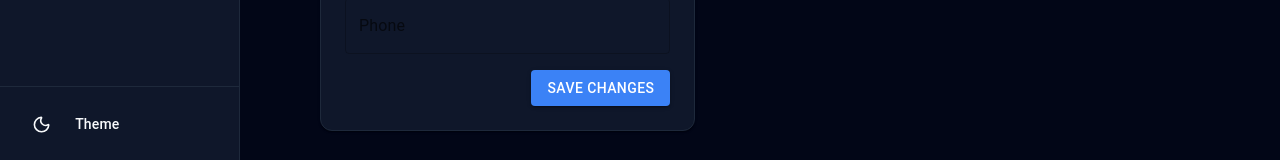
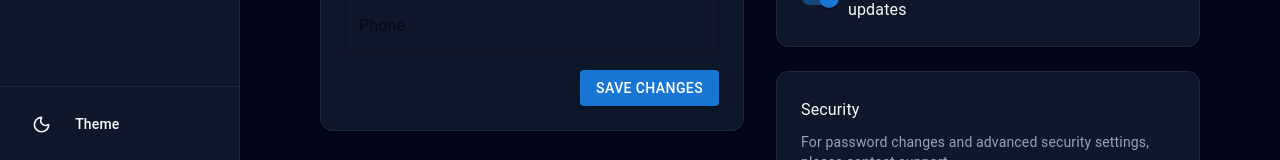
Before and after one commit to Ganderlu/rolfsq, a Next.js app: page /dashboard/settings in a window 1280 px wide. Shown: the part 590-750 px from the top of the page. Built offline with nearby package versions, Linux system fonts and the light colour scheme; no server answers.

Commit message:
worked on referrah

```diff
--- a/src/app/dashboard/referrals/page.tsx
+++ b/src/app/dashboard/referrals/page.tsx
@@ -183,7 +183,7 @@ export default function ReferralsPage() {
       </Paper>
 
       <Grid container spacing={3} sx={{ mb: 4 }}>
-        <Grid item xs={12} md={4}>
+        <Grid size={{ xs: 12, md: 4 }}>
           <Card
             sx={{
               bgcolor: "var(--card)",
@@ -206,7 +206,7 @@ export default function ReferralsPage() {
             </CardContent>
           </Card>
         </Grid>
-        <Grid item xs={12} md={4}>
+        <Grid size={{ xs: 12, md: 4 }}>
           <Card
             sx={{
               bgcolor: "var(--card)",
@@ -229,7 +229,7 @@ export default function ReferralsPage() {
             </CardContent>
           </Card>
         </Grid>
-        <Grid item xs={12} md={4}>
+        <Grid size={{ xs: 12, md: 4 }}>
           <Card
             sx={{
               bgcolor: "var(--card)",
--- a/src/app/dashboard/settings/page.tsx
+++ b/src/app/dashboard/settings/page.tsx
@@ -16,6 +16,7 @@ import {
   Switch,
 } from "@mui/material";
 import { useEffect, useState } from "react";
+import type { ChangeEvent } from "react";
 import { useAuth } from "@/context/AuthContext";
 import { doc, onSnapshot, updateDoc } from "firebase/firestore";
 import { db } from "@/app/firebase/firebaseClient";
@@ -122,7 +123,7 @@ export default function SettingsPage() {
   };
 
   const handleNotificationToggle = async (
-    event: React.ChangeEvent<HTMLInputElement>,
+    event: ChangeEvent<HTMLInputElement>,
   ) => {
     const checked = event.target.checked;
     setNotificationEmail(checked);
@@ -159,7 +160,7 @@ export default function SettingsPage() {
       </Typography>
 
       <Grid container spacing={4}>
-        <Grid item xs={12} md={6}>
+        <Grid size={{ xs: 12, md: 6 }}>
           <Paper
             sx={{
               p: 3,
@@ -217,8 +218,8 @@ export default function SettingsPage() {
                   onClick={handleSaveProfile}
                   disabled={savingProfile}
                   sx={{
-                    bgcolor: "#3b82f6",
-                    "&:hover": { bgcolor: "#2563eb" },
+                    bgcolor: "primary.main",
+                    "&:hover": { bgcolor: "primary.dark" },
                   }}
                 >
                   {savingProfile ? "Saving..." : "Save Changes"}
@@ -228,7 +229,7 @@ export default function SettingsPage() {
           </Paper>
         </Grid>
 
-        <Grid item xs={12} md={6}>
+        <Grid size={{ xs: 12, md: 6 }}>
           <Stack spacing={3}>
             <Paper
               sx={{
--- a/src/context/LanguageContext.tsx
+++ b/src/context/LanguageContext.tsx
@@ -8,7 +8,7 @@ import {
   ReactNode,
 } from "react";
 
-type Language = "en" | "fr" | "es" | "pt" | "de";
+type Language = string;
 
 export type CountryCode = string;
 
```
